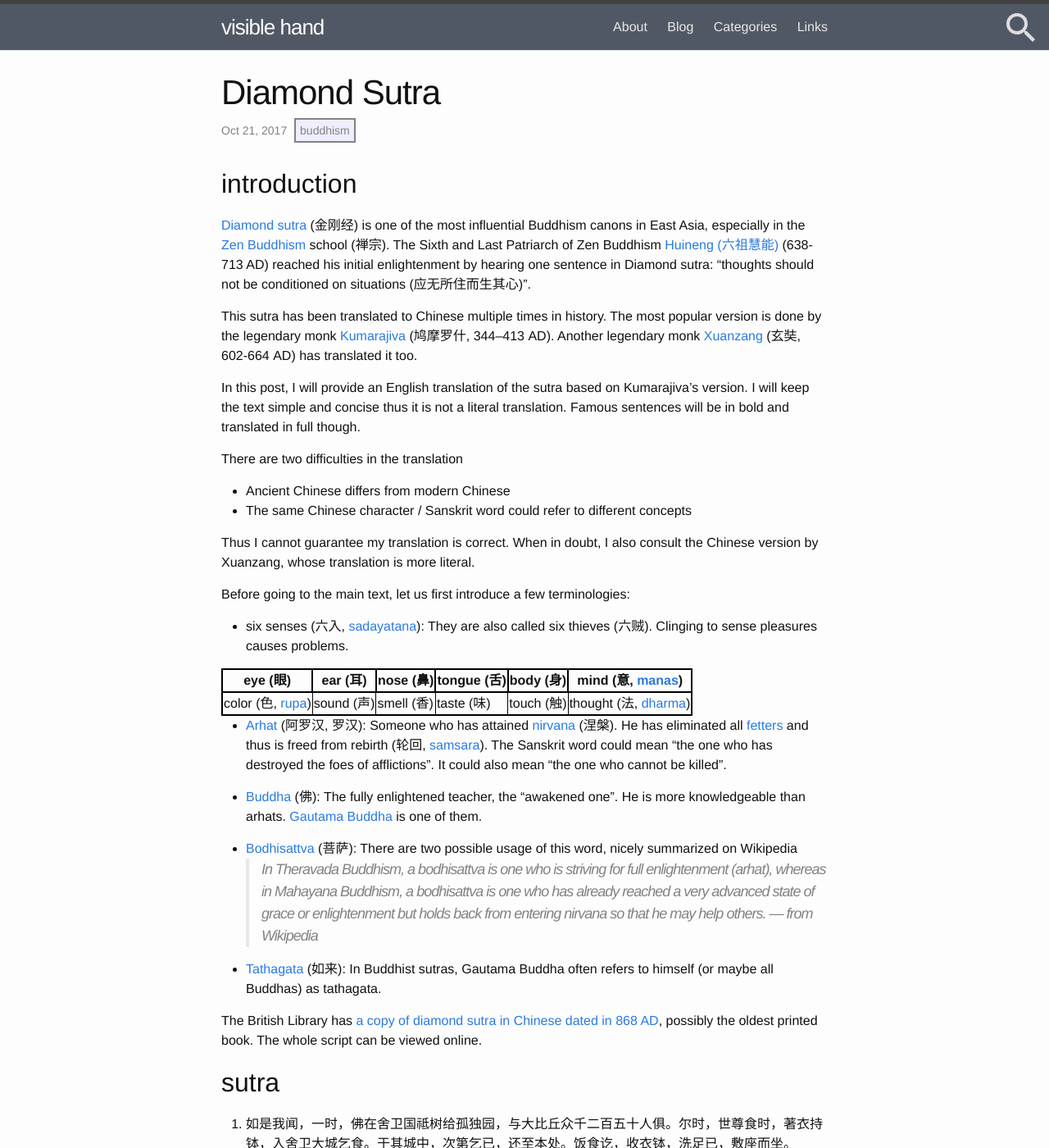
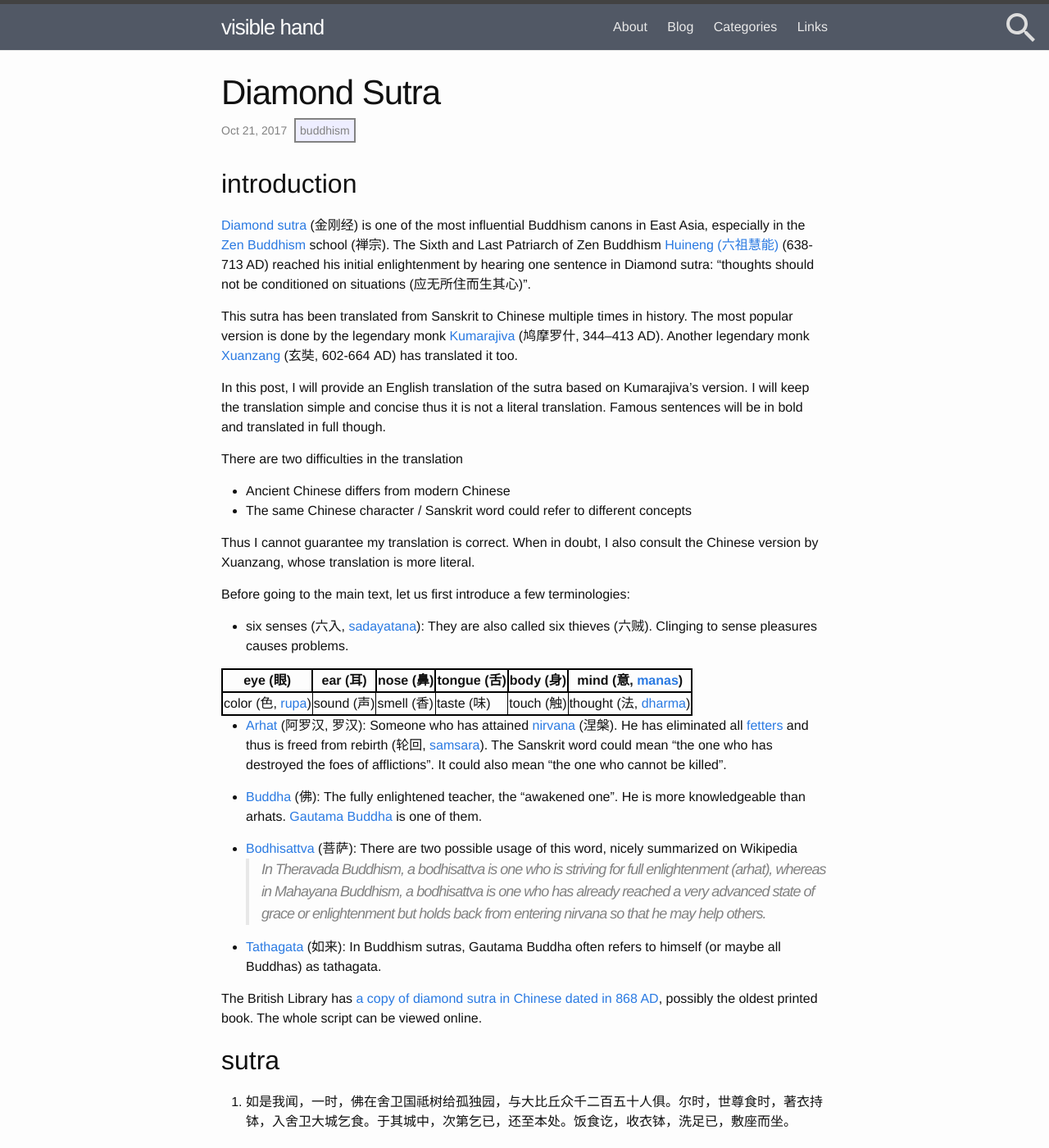
Before and after one commit to nosarthur/nosarthur.github.io, a Jekyll site: the page built from _posts/2017-10-21-diamond-sutra.md, in a window 1280 px wide and 1400 px high. Shown: the whole window at 82% size. Built offline with Jekyll 4.4.1, drawn with Linux system fonts in a browser that asks for light colours; comment, search, counter and statistics services are not loaded; some of the changed text lies outside the part shown.

Commit message:
small edits

```diff
--- a/_posts/2017-10-21-diamond-sutra.md
+++ b/_posts/2017-10-21-diamond-sutra.md
@@ -12,13 +12,13 @@ tags: [buddhism]
 [Diamond sutra](https://en.wikipedia.org/wiki/Diamond_Sutra) (金刚经) is one of the most influential Buddhism canons in East Asia,
 especially in the [Zen Buddhism](https://en.wikipedia.org/wiki/Zen) school (禅宗). The Sixth and Last Patriarch of Zen Buddhism [Huineng (六祖慧能)](https://en.wikipedia.org/wiki/Huineng) (638-713 AD) reached his initial enlightenment by hearing one sentence in Diamond sutra: "thoughts should not be conditioned on situations (应无所住而生其心)".
 
-This sutra has been translated to Chinese multiple times in history.
+This sutra has been translated from Sanskrit to Chinese multiple times in history.
 The most popular version is done by the legendary monk
 [Kumarajiva](https://en.wikipedia.org/wiki/Kum%C4%81raj%C4%ABva) (鸠摩罗什, 344–413 AD).
 Another legendary monk [Xuanzang](https://en.wikipedia.org/wiki/Xuanzang) (玄奘, 602-664 AD) has translated it too.
 
 In this post, I will provide an English translation of the sutra based on Kumarajiva's version.
-I will keep the text simple and concise thus it is not a literal translation.
+I will keep the translation simple and concise thus it is not a literal translation.
 Famous sentences will be in bold and translated in full though.
 
 There are two difficulties in the translation
@@ -42,9 +42,9 @@ color (色, [rupa](https://en.wikipedia.org/wiki/R%C5%ABpa)) | sound (声) | sme
 * [Buddha](https://en.wikipedia.org/wiki/Buddha_(title)) (佛): The fully enlightened teacher, the "awakened one". He is more knowledgeable than arhats. [Gautama Buddha](https://en.wikipedia.org/wiki/Gautama_Buddha) is one of them.
 
 * [Bodhisattva](https://en.wikipedia.org/wiki/Bodhisattva) (菩萨): There are two possible usage of this word, nicely summarized on Wikipedia
-> In Theravada Buddhism, a bodhisattva is one who is striving for full enlightenment (arhat), whereas in Mahayana Buddhism, a bodhisattva is one who has already reached a very advanced state of grace or enlightenment but holds back from entering nirvana so that he may help others.   --- from Wikipedia
+> In Theravada Buddhism, a bodhisattva is one who is striving for full enlightenment (arhat), whereas in Mahayana Buddhism, a bodhisattva is one who has already reached a very advanced state of grace or enlightenment but holds back from entering nirvana so that he may help others.
 
-* [Tathagata](https://en.wikipedia.org/wiki/Tath%C4%81gata) (如来): In Buddhist sutras, Gautama Buddha often refers to himself (or maybe all Buddhas) as tathagata.
+* [Tathagata](https://en.wikipedia.org/wiki/Tath%C4%81gata) (如来): In Buddhism sutras, Gautama Buddha often refers to himself (or maybe all Buddhas) as tathagata.
 
 
 The British Library has [a copy of diamond sutra in Chinese dated in 868 AD](https://www.bl.uk/collection-items/the-diamond-sutra),
```
Also changed, not shown: other parts of _posts/2017-10-21-diamond-sutra.md (+1 -1 lines).
